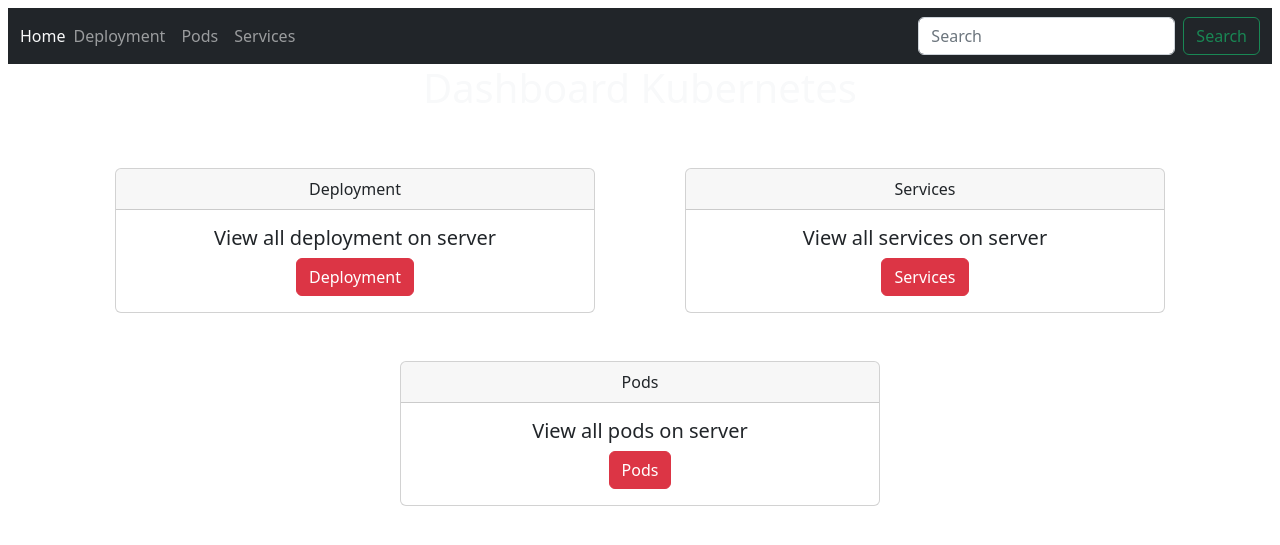
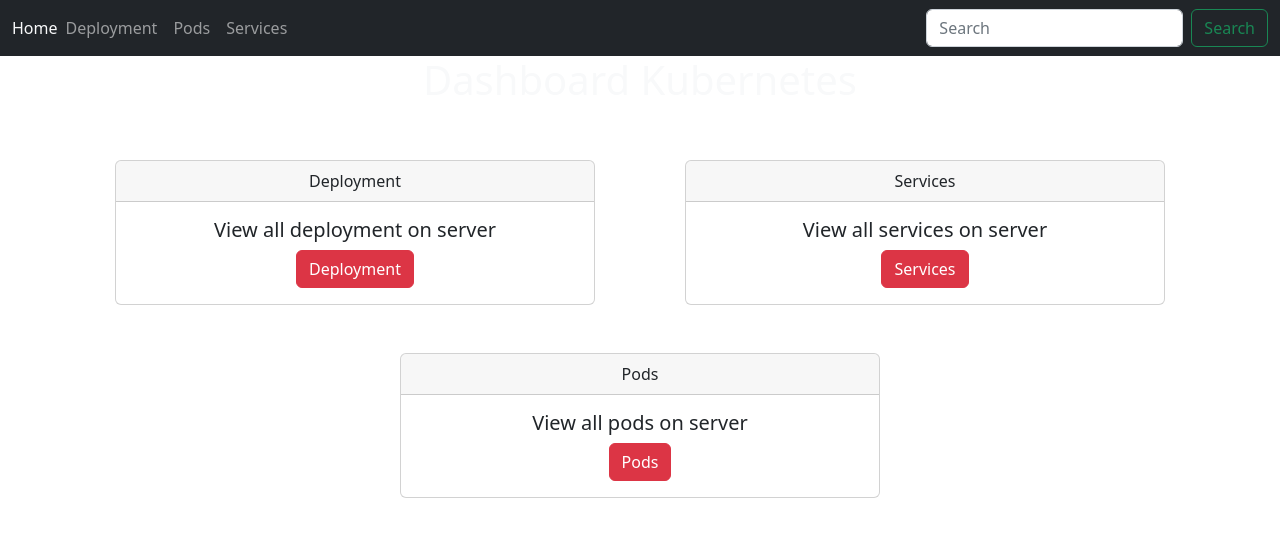
Before and after one commit to grosheth/monitor, a Django app: page / in a window 1280 px wide. Shown: the top 545 px of the page. Run offline with Django 4.2, Linux system fonts and the light colour scheme; parts of the project's set-up code (start-up, migrations or seed data) failed here and were passed over.

Commit message:
commit automatique

```diff
--- a/src/controller/templates/controller/dashboard.html
+++ b/src/controller/templates/controller/dashboard.html
@@ -10,7 +10,7 @@
 <style>
 </style>
 <script src=""></script>
-<body class="bd-dark p-2 text-light" style="--bs-bg-opacity: .75;">
+<body class="bd-dark text-light">
 
     <div>
         <nav class="navbar navbar-expand-lg navbar-dark bg-dark">
```
